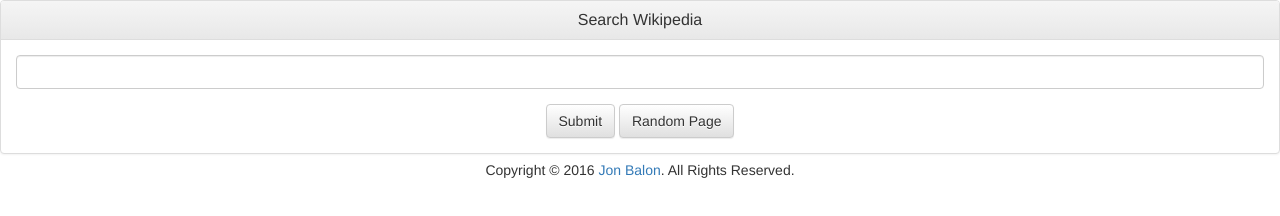
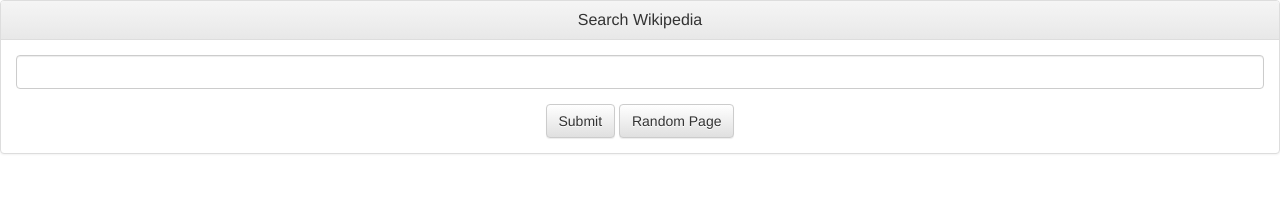
Before and after one commit to Jon1701/FCC-WikipediaViewer, a website: page source/index.html in a window 1280 px wide. Drawn offline with nearby package versions, Linux system fonts and the light colour scheme.

Commit message:
Cleaned up some comments, newlines Removed footer.

```diff
--- a/source/index.html
+++ b/source/index.html
@@ -33,6 +33,7 @@
 
       <!-- Search Input Section -->
       <section id="container-search-input">
+
         <nav class="navbar navbar-fixed-top">
         <!-- Start Search Panel -->
         <div class="panel panel-default">
@@ -53,9 +54,9 @@
                 <input id="search-input" type="text" id="searchbox" class="form-control"></input>
               </div>
 
-			  <!-- Submit and Random buttons -->
+			        <!-- Submit and Random Page buttons -->
               <button type="submit" class="btn btn-default">Submit</button>
-			  <a href="https://en.wikipedia.org/wiki/Special:Random" target="_blank" class="btn btn-default">Random Page</a>
+			        <a href="https://en.wikipedia.org/wiki/Special:Random" target="_blank" class="btn btn-default">Random Page</a>
 
               <!-- End Search Box -->
 
@@ -68,13 +69,8 @@
         </nav>
         <!-- End Search Panel -->
 
-
-
-
       </section>
       <!-- End Search Input Section -->
-
-
 
 
 
@@ -120,7 +116,7 @@
           </div>
         </script>
 
-		<!-- Where templates are rendered -->
+		    <!-- Where templates are rendered -->
         <div id="results"></div>
 
       </section>
@@ -128,11 +124,6 @@
 
     </div>
 
-	<!-- Footer -->
-    <nav class="nav-footer-custom navbar-static-bottom">
-      Copyright &copy; 2016 <a href="http://jonbalon.io" target="_blank">Jon Balon</a>. All Rights Reserved.
-    </nav>
-
   </body>
 
 </html>
```
